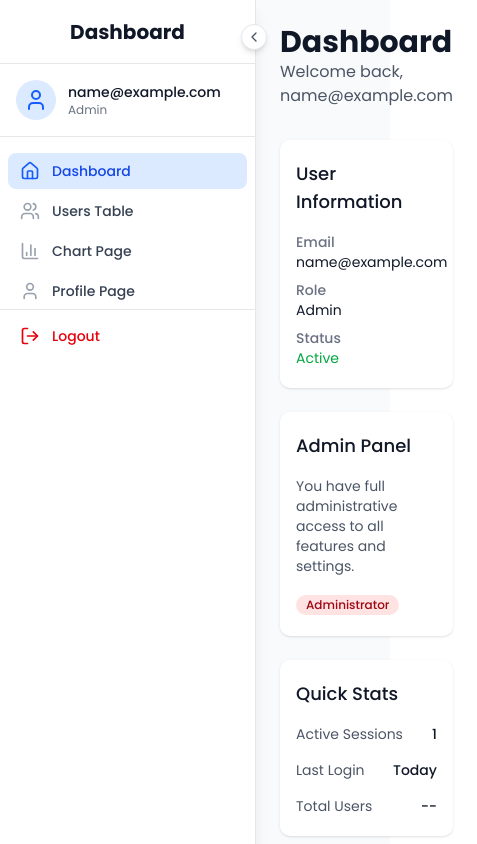
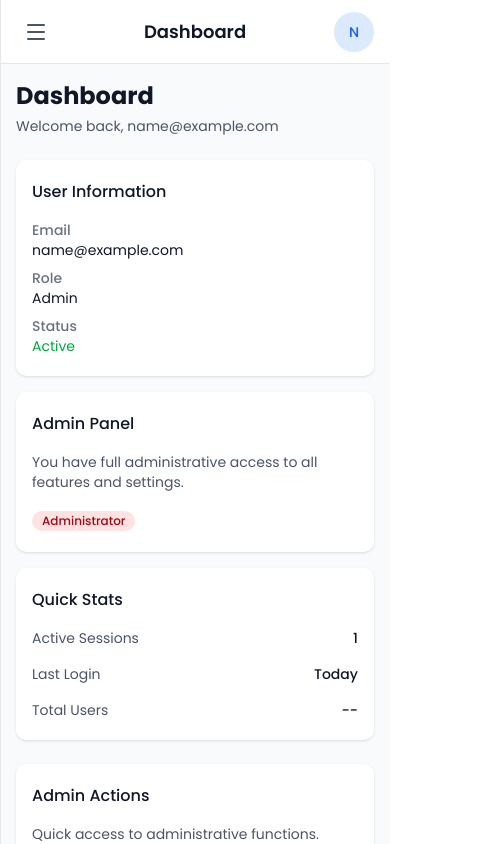
Before and after one commit to manishpun08/OLE-Task-FE, a Next.js app: page /dashboard in a window 390 px wide. Shown: the whole page, 477 px wide, since content can reach past the window. Built offline with nearby package versions, Linux system fonts and the light colour scheme; no server answers; sample sign-in values are in the browser's storage; what @bprogress/next would draw is missing.

Commit message:
feat: enhance dashboard layout and sidebar for improved mobile responsiveness

```diff
--- a/src/app/dashboard/page.tsx
+++ b/src/app/dashboard/page.tsx
@@ -8,25 +8,25 @@ const Dashboard = () => {
 
   return (
     <DashboardLayout>
-      <div className="p-6">
+      <div className="p-4 sm:p-6">
         {/* Header */}
-        <div className="mb-8">
-          <h1 className="text-3xl font-bold text-gray-900">Dashboard</h1>
-          <p className="text-gray-600">Welcome back, {user?.email}</p>
+        <div className="mb-6 sm:mb-8">
+          <h1 className="text-2xl sm:text-3xl font-bold text-gray-900">Dashboard</h1>
+          <p className="text-sm sm:text-base text-gray-600 mt-1">Welcome back, {user?.email}</p>
         </div>
 
         {/* Dashboard Content */}
-        <div className="grid grid-cols-1 md:grid-cols-2 lg:grid-cols-3 gap-6">
+        <div className="grid grid-cols-1 md:grid-cols-2 xl:grid-cols-3 gap-4 sm:gap-6">
           {/* User Info Card */}
           <div className="bg-white overflow-hidden shadow rounded-lg">
             <div className="px-4 py-5 sm:p-6">
-              <h3 className="text-lg font-medium text-gray-900 mb-4">
+              <h3 className="text-base sm:text-lg font-medium text-gray-900 mb-4">
                 User Information
               </h3>
               <dl className="space-y-2">
                 <div>
                   <dt className="text-sm font-medium text-gray-500">Email</dt>
-                  <dd className="text-sm text-gray-900">{user?.email}</dd>
+                  <dd className="text-sm text-gray-900 break-words">{user?.email}</dd>
                 </div>
                 <div>
                   <dt className="text-sm font-medium text-gray-500">Role</dt>
@@ -45,7 +45,7 @@ const Dashboard = () => {
           {/* Role-based Content */}
           <div className="bg-white overflow-hidden shadow rounded-lg">
             <div className="px-4 py-5 sm:p-6">
-              <h3 className="text-lg font-medium text-gray-900 mb-4">
+              <h3 className="text-base sm:text-lg font-medium text-gray-900 mb-4">
                 {user?.role === "admin" ? "Admin Panel" : "Viewer Dashboard"}
               </h3>
               <p className="text-sm text-gray-600">
@@ -68,9 +68,9 @@ const Dashboard = () => {
           </div>
 
           {/* Quick Stats */}
-          <div className="bg-white overflow-hidden shadow rounded-lg">
+          <div className="bg-white overflow-hidden shadow rounded-lg md:col-span-2 xl:col-span-1">
             <div className="px-4 py-5 sm:p-6">
-              <h3 className="text-lg font-medium text-gray-900 mb-4">
+              <h3 className="text-base sm:text-lg font-medium text-gray-900 mb-4">
                 Quick Stats
               </h3>
               <div className="space-y-4">
@@ -99,37 +99,37 @@ const Dashboard = () => {
 
         {/* Additional Content based on role */}
         {user?.role === "admin" && (
-          <div className="mt-8">
+          <div className="mt-6 sm:mt-8">
             <div className="bg-white shadow rounded-lg">
               <div className="px-4 py-5 sm:p-6">
-                <h3 className="text-lg font-medium text-gray-900 mb-4">
+                <h3 className="text-base sm:text-lg font-medium text-gray-900 mb-4">
                   Admin Actions
                 </h3>
                 <p className="text-sm text-gray-600 mb-4">
                   Quick access to administrative functions.
                 </p>
-                <div className="grid grid-cols-2 md:grid-cols-4 gap-4">
+                <div className="grid grid-cols-1 sm:grid-cols-2 lg:grid-cols-4 gap-3 sm:gap-4">
                   <button
                     type="button"
-                    className="bg-blue-50 hover:bg-blue-100 text-blue-700 font-medium py-3 px-4 rounded-lg transition duration-200 text-center"
+                    className="bg-blue-50 hover:bg-blue-100 text-blue-700 font-medium py-3 px-4 rounded-lg transition duration-200 text-center text-sm"
                   >
                     Manage Users
                   </button>
                   <button
                     type="button"
-                    className="bg-green-50 hover:bg-green-100 text-green-700 font-medium py-3 px-4 rounded-lg transition duration-200 text-center"
+                    className="bg-green-50 hover:bg-green-100 text-green-700 font-medium py-3 px-4 rounded-lg transition duration-200 text-center text-sm"
                   >
                     View Reports
                   </button>
                   <button
                     type="button"
-                    className="bg-purple-50 hover:bg-purple-100 text-purple-700 font-medium py-3 px-4 rounded-lg transition duration-200 text-center"
+                    className="bg-purple-50 hover:bg-purple-100 text-purple-700 font-medium py-3 px-4 rounded-lg transition duration-200 text-center text-sm"
                   >
                     System Settings
                   </button>
                   <button
                     type="button"
-                    className="bg-orange-50 hover:bg-orange-100 text-orange-700 font-medium py-3 px-4 rounded-lg transition duration-200 text-center"
+                    className="bg-orange-50 hover:bg-orange-100 text-orange-700 font-medium py-3 px-4 rounded-lg transition duration-200 text-center text-sm"
                   >
                     Analytics
                   </button>
--- a/src/app/dashboard/profile/page.tsx
+++ b/src/app/dashboard/profile/page.tsx
@@ -29,7 +29,7 @@ const ProfilePage = () => {
 
   return (
     <DashboardLayout>
-      <div className="p-6">
+      <div className="p-4 sm:p-6">
         <ProfileHeader
           isEditing={isEditing}
           onEdit={handleEdit}
@@ -37,7 +37,7 @@ const ProfilePage = () => {
           onCancel={handleCancel}
         />
 
-        <div className="grid grid-cols-1 lg:grid-cols-3 gap-6">
+        <div className="grid grid-cols-1 lg:grid-cols-3 gap-4 sm:gap-6">
           <ProfileCard
             isEditing={isEditing}
             profileData={profileData}
--- a/src/components/dashboard/DashboardLayout.tsx
+++ b/src/components/dashboard/DashboardLayout.tsx
@@ -6,6 +6,7 @@ import Sidebar from "@/components/dashboard/Sidebar";
 import { PATH } from "@/core/constants/path";
 import { useAuth } from "@/hooks/useAuth";
 import CustomLoader from "../CustomLoader";
+import { Menu, X } from "lucide-react";
 
 interface DashboardLayoutProps {
   children: React.ReactNode;
@@ -13,8 +14,9 @@ interface DashboardLayoutProps {
 
 const DashboardLayout: React.FC<DashboardLayoutProps> = ({ children }) => {
   const [sidebarCollapsed, setSidebarCollapsed] = useState(false);
+  const [sidebarOpen, setSidebarOpen] = useState(false);
   const router = useRouter();
-  const { isAuthenticated, isLoading } = useAuth();
+  const { isAuthenticated, isLoading, user } = useAuth();
 
   useEffect(() => {
     if (!isLoading && !isAuthenticated) {
@@ -24,6 +26,14 @@ const DashboardLayout: React.FC<DashboardLayoutProps> = ({ children }) => {
 
   const toggleSidebar = () => {
     setSidebarCollapsed(!sidebarCollapsed);
+  };
+
+  const toggleMobileSidebar = () => {
+    setSidebarOpen(!sidebarOpen);
+  };
+
+  const closeMobileSidebar = () => {
+    setSidebarOpen(false);
   };
 
   if (isLoading) {
@@ -36,15 +46,56 @@ const DashboardLayout: React.FC<DashboardLayoutProps> = ({ children }) => {
 
   return (
     <div className="flex h-screen bg-gray-50">
-      <Sidebar isCollapsed={sidebarCollapsed} onToggle={toggleSidebar} />
+      {/* Mobile Header */}
+      <div className="lg:hidden fixed top-0 left-0 right-0 z-50 bg-white border-b border-gray-200 h-16 flex items-center justify-between px-4">
+        <button
+          type="button"
+          onClick={toggleMobileSidebar}
+          className="p-2 rounded-md text-gray-600 hover:text-gray-900 hover:bg-gray-100"
+        >
+          {sidebarOpen ? (
+            <X className="h-6 w-6" />
+          ) : (
+            <Menu className="h-6 w-6" />
+          )}
+        </button>
+        <h1 className="text-lg font-semibold text-gray-900">Dashboard</h1>
+        <div className="w-10 h-10 bg-blue-100 rounded-full flex items-center justify-center">
+          <span className="text-blue-600 font-medium text-sm">
+            {user?.email?.charAt(0).toUpperCase()}
+          </span>
+        </div>
+      </div>
+
+      {/* Mobile Overlay */}
+      {sidebarOpen && (
+        <button
+          type="button"
+          className="lg:hidden fixed inset-0 z-40 bg-black bg-opacity-50 cursor-pointer"
+          onClick={closeMobileSidebar}
+          onKeyDown={(e) => {
+            if (e.key === 'Escape') {
+              closeMobileSidebar();
+            }
+          }}
+          aria-label="Close sidebar"
+        />
+      )}
+
+      <Sidebar
+        isCollapsed={sidebarCollapsed}
+        onToggle={toggleSidebar}
+        isOpen={sidebarOpen}
+        onClose={closeMobileSidebar}
+      />
 
       {/* Main Content */}
       <div
         className={`flex-1 transition-all duration-300 ease-in-out ${
-          sidebarCollapsed ? "ml-16" : "ml-64"
-        }`}
+          sidebarCollapsed ? "lg:ml-16" : "lg:ml-64"
+        } ml-0`}
       >
-        <main className="h-full overflow-auto">{children}</main>
+        <main className="h-full overflow-auto pt-16 lg:pt-0">{children}</main>
       </div>
     </div>
   );
--- a/src/components/dashboard/Sidebar.tsx
+++ b/src/components/dashboard/Sidebar.tsx
@@ -12,9 +12,16 @@ import { navigationItems } from "./SidebarItems";
 interface SidebarProps {
   isCollapsed: boolean;
   onToggle: () => void;
+  isOpen?: boolean;
+  onClose?: () => void;
 }
 
-const Sidebar: React.FC<SidebarProps> = ({ isCollapsed, onToggle }) => {
+const Sidebar: React.FC<SidebarProps> = ({
+  isCollapsed,
+  onToggle,
+  isOpen = false,
+  onClose = () => {}
+}) => {
   const router = useRouter();
   const pathname = usePathname();
   const { user, logout } = useAuth();
@@ -43,15 +50,17 @@ const Sidebar: React.FC<SidebarProps> = ({ isCollapsed, onToggle }) => {
 
   return (
     <div
-      className={`fixed left-0 top-0 h-full bg-white shadow-lg border-r border-gray-200 transition-all duration-300 ease-in-out z-40 ${
-        isCollapsed ? "w-16" : "w-64"
-      }`}
+      className={`fixed left-0 top-0 h-full bg-white shadow-lg border-r border-gray-200 transition-all duration-300 ease-in-out z-50 ${
+        isCollapsed ? "lg:w-16" : "lg:w-64"
+      } ${
+        isOpen ? "w-64" : "w-0"
+      } lg:w-auto overflow-hidden lg:overflow-visible`}
     >
-      {/* Toggle Button */}
+      {/* Desktop Toggle Button */}
       <button
         type="button"
         onClick={onToggle}
-        className="absolute -right-3 top-6 bg-white border border-gray-200 rounded-full p-1 shadow-md hover:bg-gray-50 transition-colors"
+        className="hidden lg:block absolute -right-3 top-6 bg-white border border-gray-200 rounded-full p-1 shadow-md hover:bg-gray-50 transition-colors"
       >
         {isCollapsed ? (
           <ChevronRight className="h-4 w-4 text-gray-600" />
@@ -60,9 +69,18 @@ const Sidebar: React.FC<SidebarProps> = ({ isCollapsed, onToggle }) => {
         )}
       </button>
 
+      {/* Mobile Close Button */}
+      <button
+        type="button"
+        onClick={onClose}
+        className="lg:hidden absolute right-4 top-4 p-2 rounded-md text-gray-600 hover:text-gray-900 hover:bg-gray-100"
+      >
+        <ChevronLeft className="h-5 w-5" />
+      </button>
+
       {/* Header */}
-      <div className="h-16 flex items-center justify-center border-b border-gray-200">
-        {isCollapsed ? (
+      <div className="h-16 flex items-center justify-center border-b border-gray-200 mt-16 lg:mt-0">
+        {isCollapsed && !isOpen ? (
           <div className="w-8 h-8 bg-blue-600 rounded-lg flex items-center justify-center">
             <span className="text-white font-bold text-sm">D</span>
           </div>
@@ -72,7 +90,7 @@ const Sidebar: React.FC<SidebarProps> = ({ isCollapsed, onToggle }) => {
       </div>
 
       {/* User Info */}
-      {!isCollapsed && user && (
+      {(!isCollapsed || isOpen) && user && (
         <div className="p-4 border-b border-gray-200">
           <div className="flex items-center space-x-3">
             <div className="w-10 h-10 bg-blue-100 rounded-full flex items-center justify-center">
@@ -99,6 +117,12 @@ const Sidebar: React.FC<SidebarProps> = ({ isCollapsed, onToggle }) => {
               <li key={item.name}>
                 <Link
                   href={item.href}
+                  onClick={() => {
+                    // Close mobile sidebar when navigating on mobile
+                    if (isOpen) {
+                      onClose();
+                    }
+                  }}
                   className={`group flex items-center px-3 py-2 text-sm font-medium rounded-md transition-colors ${
                     isActive
                       ? "bg-blue-100 text-blue-700"
@@ -107,14 +131,14 @@ const Sidebar: React.FC<SidebarProps> = ({ isCollapsed, onToggle }) => {
                 >
                   <Icon
                     className={`h-5 w-5 ${
-                      isCollapsed ? "mx-auto" : "mr-3"
+                      (isCollapsed && !isOpen) ? "mx-auto" : "mr-3"
                     } transition-colors ${
                       isActive
                         ? "text-blue-600"
                         : "text-gray-400 group-hover:text-gray-500"
                     }`}
                   />
-                  {!isCollapsed && (
+                  {(!isCollapsed || isOpen) && (
                     <span className="truncate">{item.name}</span>
                   )}
                 </Link>
@@ -130,13 +154,13 @@ const Sidebar: React.FC<SidebarProps> = ({ isCollapsed, onToggle }) => {
           type="button"
           onClick={handleLogoutClick}
           className={`w-full group flex items-center px-3 py-2 text-sm font-medium text-red-600 hover:bg-red-50 rounded-md transition-colors ${
-            isCollapsed ? "justify-center" : ""
+            (isCollapsed && !isOpen) ? "justify-center" : ""
           }`}
         >
           <LogOut
-            className={`h-5 w-5 ${isCollapsed ? "" : "mr-3"} transition-colors`}
+            className={`h-5 w-5 ${(isCollapsed && !isOpen) ? "" : "mr-3"} transition-colors`}
           />
-          {!isCollapsed && <span>Logout</span>}
+          {(!isCollapsed || isOpen) && <span>Logout</span>}
         </button>
       </div>
 
```
Also changed, not shown: src/app/dashboard/charts/page.tsx (+5 -5 lines), src/app/dashboard/users/page.tsx (+13 -13 lines).
